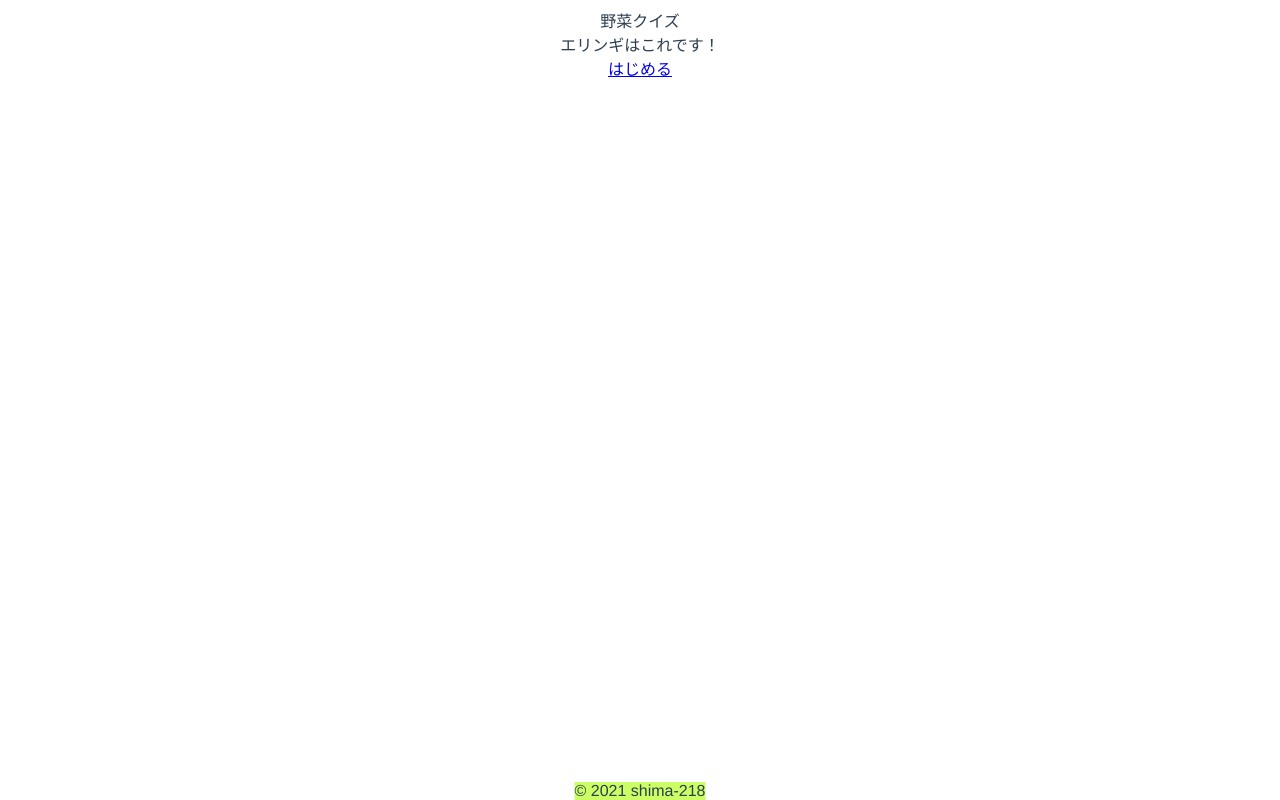
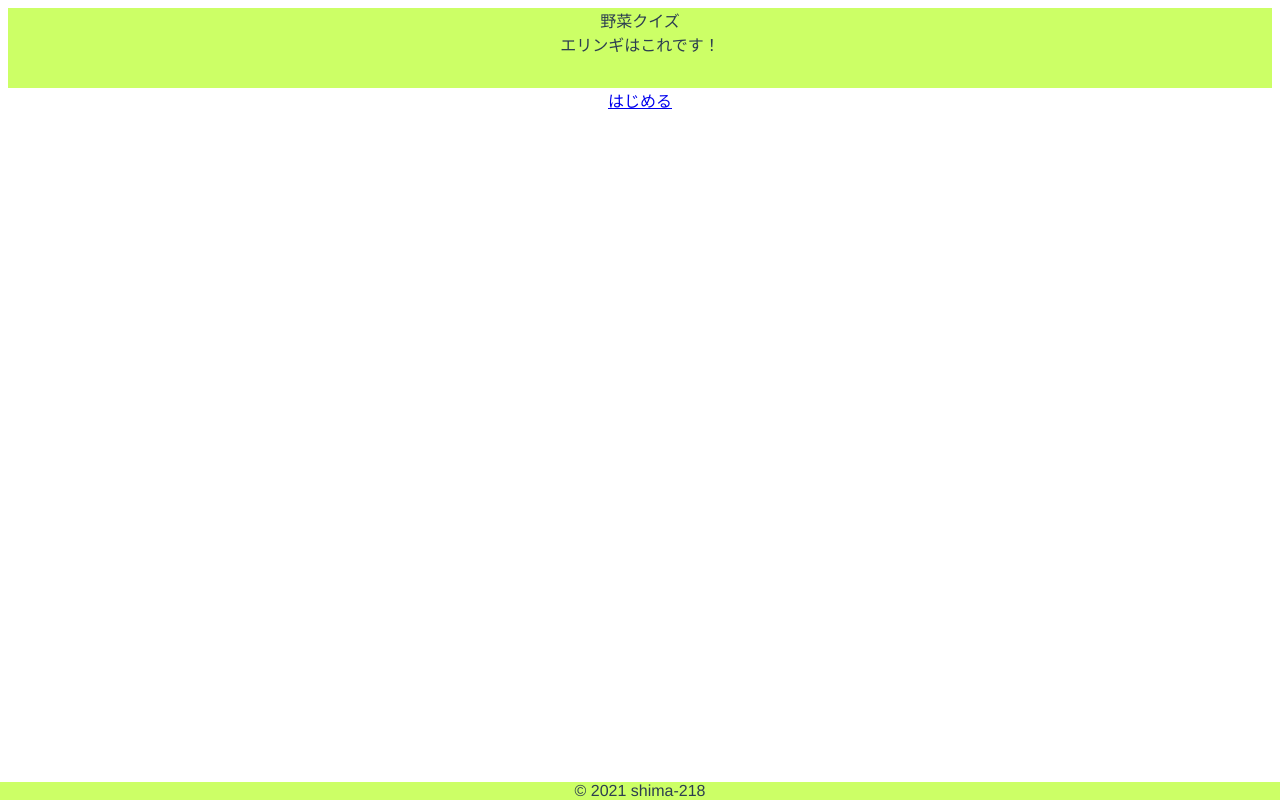
Before and after one commit to shima-218/quiz-app, a Vue app: page / in a window 1280 px wide. Built offline with nearby package versions, Linux system fonts and the light colour scheme.

Commit message:
Header,Footer修正

```diff
--- a/src/App.vue
+++ b/src/App.vue
@@ -22,6 +22,7 @@ div.footer {
   bottom: 0;
   left: 50%;
   transform: translateX(-50%);
+  width: 100%
 }
 
 #app {
--- a/src/components/Header.vue
+++ b/src/components/Header.vue
@@ -1,8 +1,10 @@
 <template>
   <div class="header">
+    <span v-if="showTitle"> 野菜クイズ<br/>エリンギはこれです！ </span>
+    <span v-else>
       <span v-for="(image, index) in images" :key="image.id">
         <span class="choice">
-        {{keywords[index]}}
+          {{ keywords[index] }}
           <span class="image">
             <img :src="imgPath(image)" />
           </span>
@@ -16,6 +18,7 @@
           </span>
         </span>
       </span>
+    </span>
   </div>
 </template>
 
@@ -23,13 +26,20 @@
 import { mapState } from "vuex";
 export default {
   props: {
-    showMark: Boolean,
+    showTitle: {
+      type: Boolean,
+      default: false
+    },
+    showMark: {
+      type: Boolean,
+      defalut: false
+    }
   },
   computed: {
     ...mapState({
       images: "selectedImages",
       answers: "answers",
-      keywords: "keywords"
+      keywords: "keywords",
     }),
   },
   methods: {
@@ -47,7 +57,7 @@ span.choice {
   width: 100px;
 }
 span.image {
-  position:absolute;
+  position: absolute;
   top: 100%;
   left: 50%;
   transform: translateX(-50%);
@@ -56,7 +66,7 @@ span.choice img {
   width: 50px;
 }
 div.header {
-  background-color: #CCFF66;
+  background-color: #ccff66;
   height: 80px;
 }
 </style>
--- a/src/views/Confirm.vue
+++ b/src/views/Confirm.vue
@@ -1,6 +1,6 @@
 <template>
   <div>
-    <Header :showMark="false" />
+    <Header/>
     <router-link to="/result"> 答え合わせ！ </router-link>
   </div>
 </template>
--- a/src/views/Home.vue
+++ b/src/views/Home.vue
@@ -1,7 +1,6 @@
 <template>
-  <div class="home">
-    野菜クイズ<br />
-    エリンギはこれです！<br />
+  <div>
+    <Header :showTitle="true"/>
     <router-link to="/1">
       <span @click="resetAnswer()">はじめる</span>
     </router-link>
@@ -9,9 +8,11 @@
 </template>
 
 <script>
+import Header from "../components/Header";
 export default {
-  name: "Home",
-  components: {},
+  components: {
+    Header
+  },
   methods: {
     resetAnswer() {
       this.$store.commit("startGame");
--- a/src/views/Question.vue
+++ b/src/views/Question.vue
@@ -1,6 +1,6 @@
 <template>
   <div>
-    <Header :showMark="false" />
+    <Header/>
     <p>
       {{ question }}
     </p>
```
Lines whose indentation alone changed are shown as unchanged.
